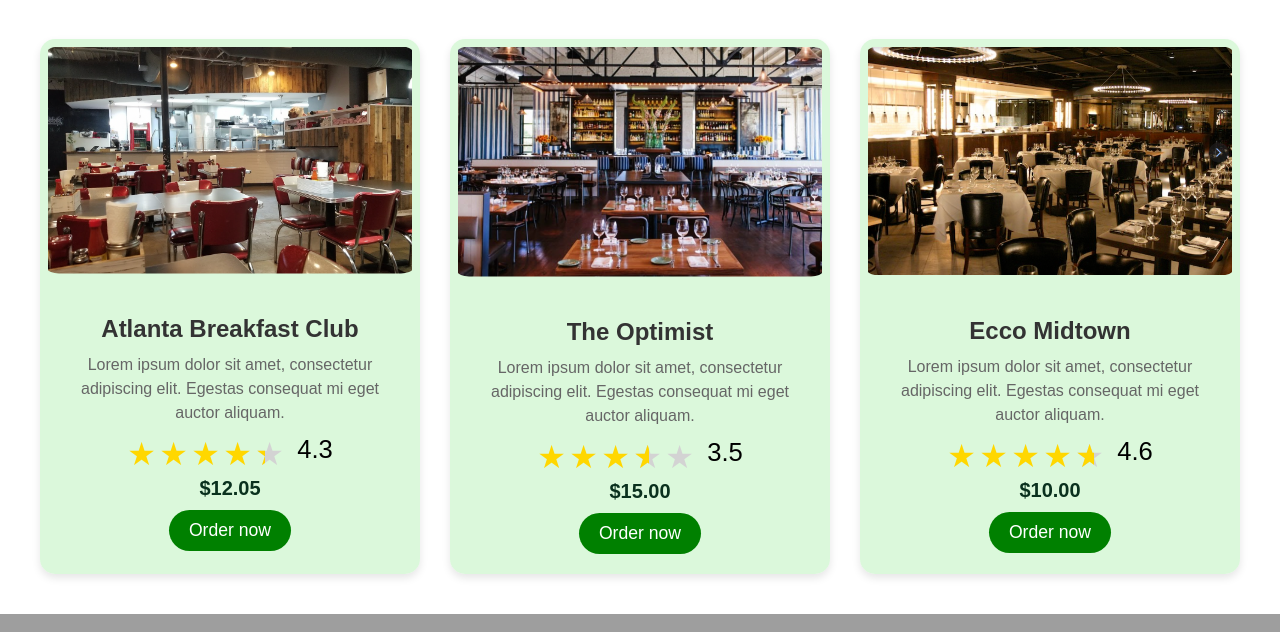
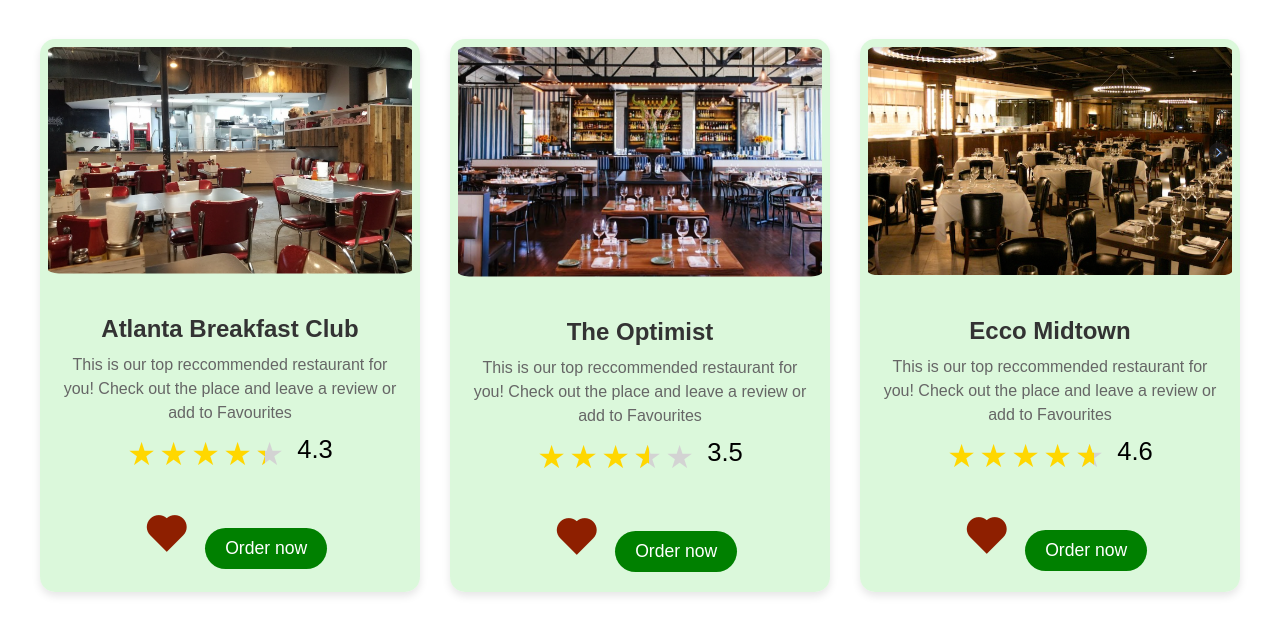
Before and after one commit to estherpark514/Atlanta-Food-Finder, a Django app: page /home/ in a window 1280 px wide. Shown: the part 689-1321 px from the top of the page. Run offline with Django 5.2, Linux system fonts and the light colour scheme; a user stored in the database is signed in; some libraries are stand-ins or nearby versions.

Commit message:
Fav to home page and profile page

```diff
--- a/static/styles.css
+++ b/static/styles.css
@@ -144,14 +144,29 @@ body{
 }
 
 /* Pricing Section */
+
+.heart-icon {
+    font-size: 0.3em;
+    color: rgb(255, 21, 21);
+    display: inline-block;
+    margin: 5px 5px 5px 5px; /* Add some spacing around the heart */
+    cursor: pointer;
+    transition: transform 0.3s ease;
+}
+
+.heart-icon:hover {
+    transform: scale(1.2);
+    color: #f33404;
+}
+
 .user-profile_pricing {
     text-align: center;
 }
 
 .user-profile_pricing h4 {
-    font-size: 1.25em;
-    color: #0a311e;
-    margin: 10px 0;
+    font-size: 3em;
+    color: #8e1f00;
+    margin: 10px;
 }
 
 .user-profile_button {
@@ -187,7 +202,7 @@ body{
     font-family: FontAwesome;
     color: lightgray;
     width: 1em;
-    height: 1em;
+    height: 2em;
     overflow: hidden;
 }
 
--- a/templates/index.html
+++ b/templates/index.html
@@ -7,6 +7,7 @@
     <meta name="viewport" content="width=device-width, initial-scale=1.0" />
     <title>Atlanta Food Finder</title>
     <link rel="stylesheet" href="{% static 'styles.css' %}" />
+    <link href='https://unpkg.com/boxicons@2.1.4/css/boxicons.min.css' rel='stylesheet'>
     <script src="{% static 'script.js' %}" defer></script>
   </head>
 
@@ -74,8 +75,9 @@
                     Atlanta Breakfast Club
                   </h3>
                   <p class="user-profile_text ui text size-texts">
-                    Lorem ipsum dolor sit amet, consectetur adipiscing elit.
-                    Egestas consequat mi eget auctor aliquam.
+                    This is our top reccommended restaurant for you!
+                    Check out the place and leave a review or
+                    add to Favourites
                   </p>
                 </div>
                 <div class="rating-container">
@@ -89,21 +91,8 @@
                   </div>
                 </div>
 
-                <!-- <div class="user-profile_rating ui ratingbar">
-                                <input type="radio" id="RatingBar201" name="RatingBar20" value="1" />
-                                <label for="RatingBar201" title="1 star"></label>
-                                <input type="radio" id="RatingBar202" name="RatingBar20" value="2" />
-                                <label for="RatingBar202" title="2 stars"></label>
-                                <input type="radio" id="RatingBar203" name="RatingBar20" value="3" />
-                                <label for="RatingBar203" title="3 stars"></label>
-                                <input type="radio" id="RatingBar204" name="RatingBar20" value="4" />
-                                <label for="RatingBar204" title="4 stars"></label>
-                                <input type="radio" id="RatingBar205" name="RatingBar20" value="5" />
-                                <label for="RatingBar205" title="5 stars"></label>
-                            </div>
-                        -->
                 <div class="user-profile_pricing">
-                  <h4 class="ui heading size-headinglg">$12.05</h4>
+                  <h4 class='heart-icon bx bxs-heart'> </h4>
                   <button
                     class="user-profile_button ui button red size-xl fill"
                   >
@@ -124,8 +113,9 @@
                 <div class="user-profile_description">
                   <h3 class="ui heading size-headingxl">The Optimist</h3>
                   <p class="user-profile_text ui text size-texts">
-                    Lorem ipsum dolor sit amet, consectetur adipiscing elit.
-                    Egestas consequat mi eget auctor aliquam.
+                    This is our top reccommended restaurant for you!
+                    Check out the place and leave a review or
+                    add to Favourites
                   </p>
                 </div>
                 <div class="rating-container">
@@ -138,21 +128,9 @@
                     <span class="rating-value">3.5</span>
                   </div>
                 </div>
-                <!-- <div class="user-profile_rating ui ratingbar">
-                                <input type="radio" id="RatingBar206" name="RatingBar21" value="1" />
-                                <label for="RatingBar206" title="1 star"></label>
-                                <input type="radio" id="RatingBar207" name="RatingBar21" value="2" />
-                                <label for="RatingBar207" title="2 stars"></label>
-                                <input type="radio" id="RatingBar208" name="RatingBar21" value="3" />
-                                <label for="RatingBar208" title="3 stars"></label>
-                                <input type="radio" id="RatingBar209" name="RatingBar21" value="4" />
-                                <label for="RatingBar209" title="4 stars"></label>
-                                <input type="radio" id="RatingBar210" name="RatingBar21" value="5" />
-                                <label for="RatingBar210" title="5 stars"></label>
-                            </div> -->
 
                 <div class="user-profile_pricing">
-                  <h4 class="ui heading size-headinglg">$15.00</h4>
+                  <h4 class='heart-icon bx bxs-heart'> </h4>
                   <button
                     class="user-profile_button ui button red size-xl fill"
                   >
@@ -173,8 +151,9 @@
                 <div class="user-profile_description">
                   <h3 class="ui heading size-headingxl">Ecco Midtown</h3>
                   <p class="user-profile_text ui text size-texts">
-                    Lorem ipsum dolor sit amet, consectetur adipiscing elit.
-                    Egestas consequat mi eget auctor aliquam.
+                    This is our top reccommended restaurant for you!
+                    Check out the place and leave a review or
+                    add to Favourites
                   </p>
                 </div>
                 <div class="rating-container">
@@ -188,24 +167,11 @@
                   </div>
                 </div>
 
-                <!-- <div class="user-profile_rating ui ratingbar">
-                                <input type="radio" id="RatingBar211" name="RatingBar22" value="1" />
-                                <label for="RatingBar211" title="1 star"></label>
-                                <input type="radio" id="RatingBar212" name="RatingBar22" value="2" />
-                                <label for="RatingBar212" title="2 stars"></label>
-                                <input type="radio" id="RatingBar213" name="RatingBar22" value="3" />
-                                <label for="RatingBar213" title="3 stars"></label>
-                                <input type="radio" id="RatingBar214" name="RatingBar22" value="4" />
-                                <label for="RatingBar214" title="4 stars"></label>
-                                <input type="radio" id="RatingBar215" name="RatingBar22" value="5" />
-                                <label for="RatingBar215" title="5 stars"></label>
-                            </div> -->
+                <div class="user-profile_pricing">
+                  <h4 class='heart-icon bx bxs-heart'> </h4>
 
-                <div class="user-profile_pricing">
-                  <h4 class="ui heading size-headinglg">$10.00</h4>
                   <button
-                    class="user-profile_button ui button red size-xl fill"
-                  >
+                    class="user-profile_button ui button red size-xl fill">
                     Order now
                   </button>
                 </div>
```
Also changed, not shown: other parts of static/styles.css (+65 -0 lines), templates/profile.html (added, +74 -0 lines), db.sqlite3, 2 other files.
